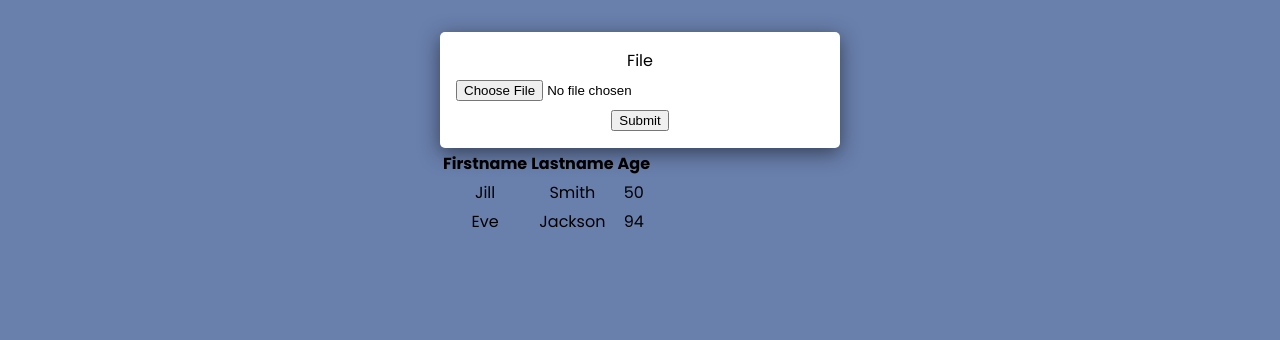
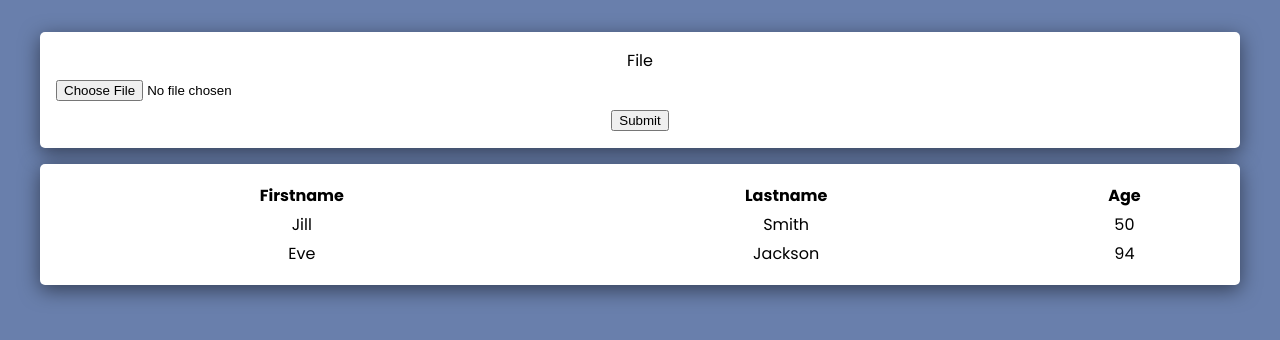
Before and after one commit to JosephThomasVasquez/xlsx-handler, a React (Create React App) app in the folder client/: page / in a window 1280 px wide. Shown: the top 340 px of the page. Built offline with nearby package versions, Linux system fonts and the light colour scheme.

Commit message:
Added some styling

```diff
--- a/client/src/index.scss
+++ b/client/src/index.scss
@@ -16,7 +16,7 @@ code {
 }
 
 .container {
-  width: 400px;
+  width: 1200px;
   margin: 2em auto 0 auto;
   text-align: center;
 
@@ -28,7 +28,16 @@ code {
 
     .file-input {
       width: 100%;
-      padding: 0.5em 0 ;
+      padding: 0.5em 0;
     }
   }
 }
+
+.table-view {
+  width: 100%;
+  padding: 1em;
+  margin-top: 1em;
+  background-color: white;
+  border-radius: 5px;
+  box-shadow: 0 5px 20px rgba(0, 0, 0, 0.5);
+}
```
